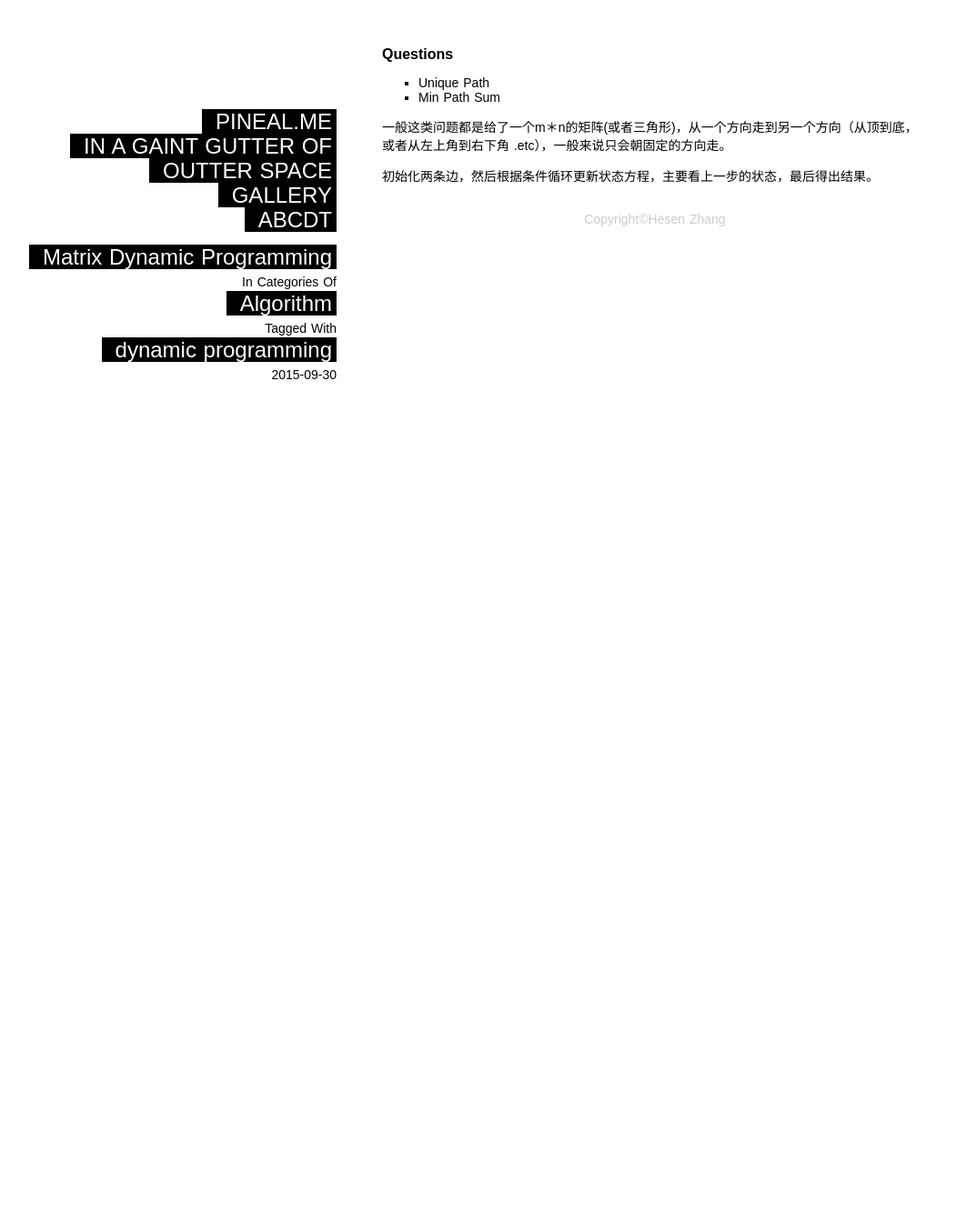
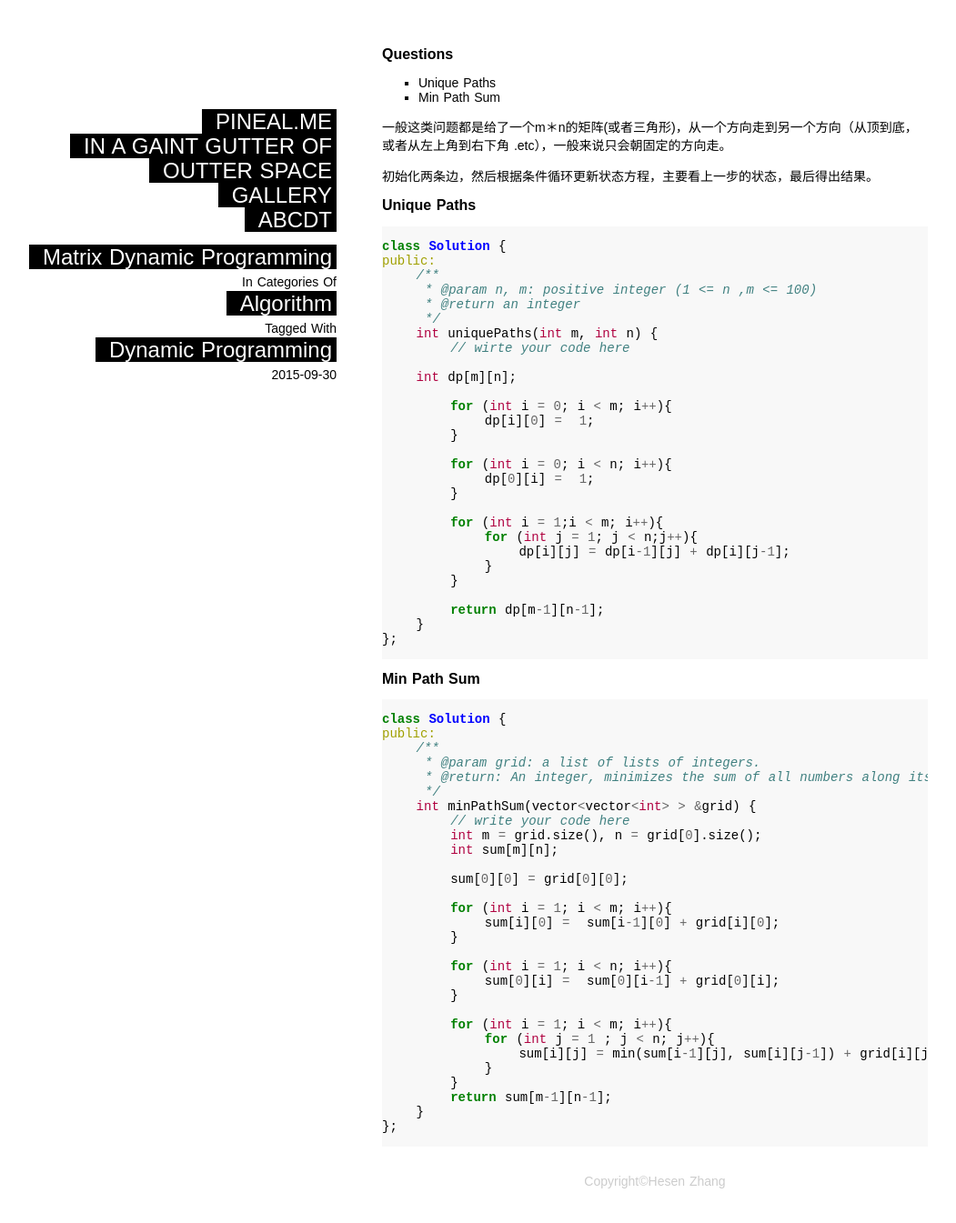
Before and after one commit to pineal/pineal.github.com, a Jekyll site: the page built from _posts/2015/2015-09-30-Matrix-Dynamic-Programming.md, in a window 1280 px wide. Shown: the whole page at 91% size, without its empty margins (120-1171 px from the left). Built offline with Jekyll 4.4.1, drawn with Linux system fonts in a browser that asks for light colours; comment, search, counter and statistics services are not loaded; before the commit the page ends 900 px from its top, so only the background shows below that.

```diff
--- a/_posts/2015/2015-09-30-Matrix-Dynamic-Programming.md
+++ b/_posts/2015/2015-09-30-Matrix-Dynamic-Programming.md
@@ -4,12 +4,82 @@ title: Matrix Dynamic Programming
 categories:
 - Algorithm
 tags:
-- dynamic programming
+- Dynamic Programming
 ---
 ## Questions
-- Unique Path
-- Min Path Sum
+- [Unique Paths](http://www.lintcode.com/en/problem/unique-paths/)
+- [Min Path Sum](http://www.lintcode.com/en/problem/minimum-path-sum/)
 
 一般这类问题都是给了一个m＊n的矩阵(或者三角形)，从一个方向走到另一个方向（从顶到底，或者从左上角到右下角 .etc），一般来说只会朝固定的方向走。
 
 初始化两条边，然后根据条件循环更新状态方程，主要看上一步的状态，最后得出结果。
+
+## Unique Paths
+
+~~~cpp
+class Solution {
+public:
+    /**
+     * @param n, m: positive integer (1 <= n ,m <= 100)
+     * @return an integer
+     */
+    int uniquePaths(int m, int n) {
+        // wirte your code here
+
+    int dp[m][n];
+
+        for (int i = 0; i < m; i++){
+            dp[i][0] =  1;
+        }
+
+        for (int i = 0; i < n; i++){
+            dp[0][i] =  1;
+        }
+
+        for (int i = 1;i < m; i++){
+            for (int j = 1; j < n;j++){
+                dp[i][j] = dp[i-1][j] + dp[i][j-1];
+            }
+        }
+
+        return dp[m-1][n-1];
+    }
+};
+~~~
+
+
+
+## Min Path Sum
+
+
+~~~cpp
+class Solution {
+public:
+    /**
+     * @param grid: a list of lists of integers.
+     * @return: An integer, minimizes the sum of all numbers along its path
+     */
+    int minPathSum(vector<vector<int> > &grid) {
+        // write your code here
+        int m = grid.size(), n = grid[0].size();
+        int sum[m][n];
+
+        sum[0][0] = grid[0][0];
+
+        for (int i = 1; i < m; i++){
+            sum[i][0] =  sum[i-1][0] + grid[i][0];
+        }
+
+        for (int i = 1; i < n; i++){
+            sum[0][i] =  sum[0][i-1] + grid[0][i];
+        }
+
+        for (int i = 1; i < m; i++){
+            for (int j = 1 ; j < n; j++){
+                sum[i][j] = min(sum[i-1][j], sum[i][j-1]) + grid[i][j];
+            }
+        }
+        return sum[m-1][n-1];
+    }
+};
+~~~
--- a/media/css/style.css
+++ b/media/css/style.css
@@ -89,6 +89,10 @@ blockquote {
 	float: right;
 	margin-right: 20px;
 	height: 2500px;
+}
+
+#tag_cloud li{
+	list-style-type: none;
 }
 
 #tagList{
```
Also changed, not shown: _posts/2014/2014-10-15-Dynamic-Programming.md (+23 -20 lines), _posts/2015/2015-09-26-Optimal-Control.md (+6 -6 lines), _posts/2015/2015-09-30-Sequence-Dynamic-Programming.md (added, +77 -0 lines), _posts/2015/2015-10-10-Two-Sequences-Dynamic-Programming.md (+1 -1 lines), _posts/2016/2016-02-18-Palindrome-String.md (added, +124 -0 lines), tags/index.md (+1 -1 lines), _posts/2016/2016-01-17-Subsets-Combinations.md (renamed from _posts/2015/2016-01-17-Subsets-Combinations.md), _posts/2016/2016-01-25-Permutations-N-Queens.md (renamed from _posts/2015/2016-01-25-Permutations-N-Queens.md), 2 other files.
